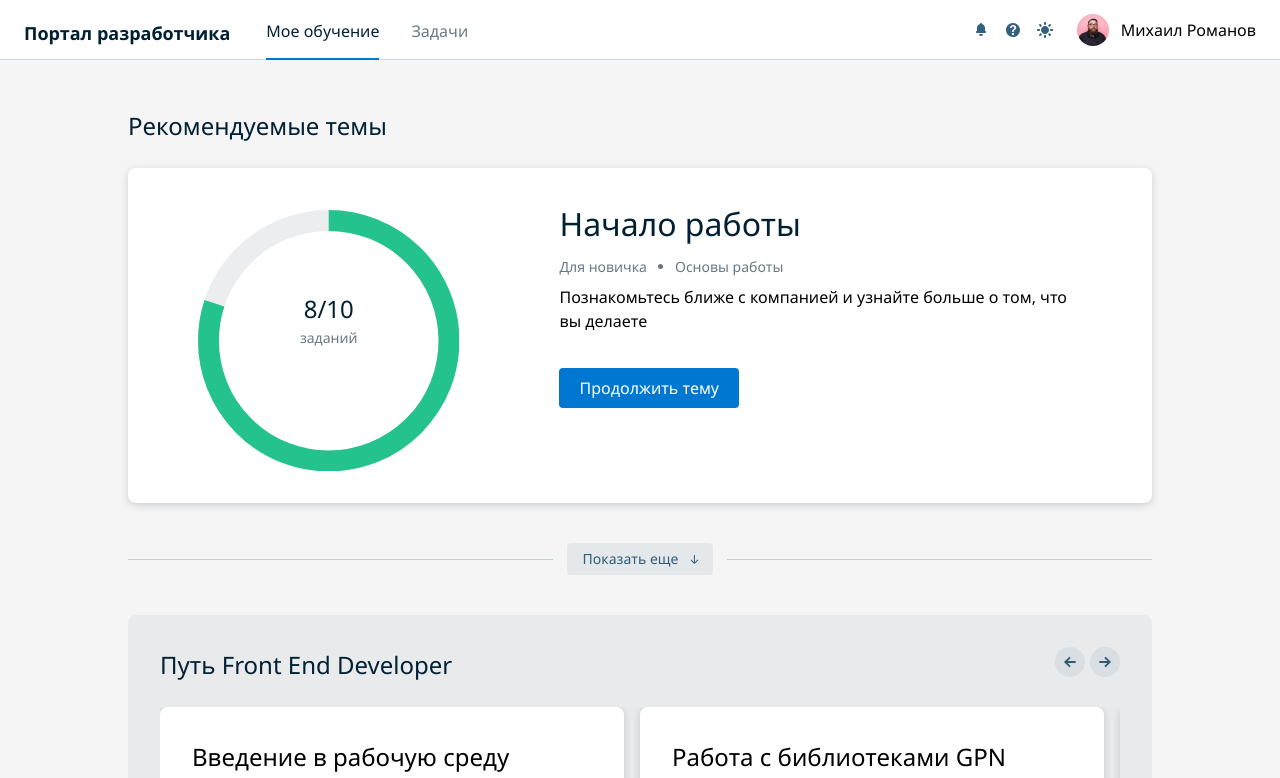
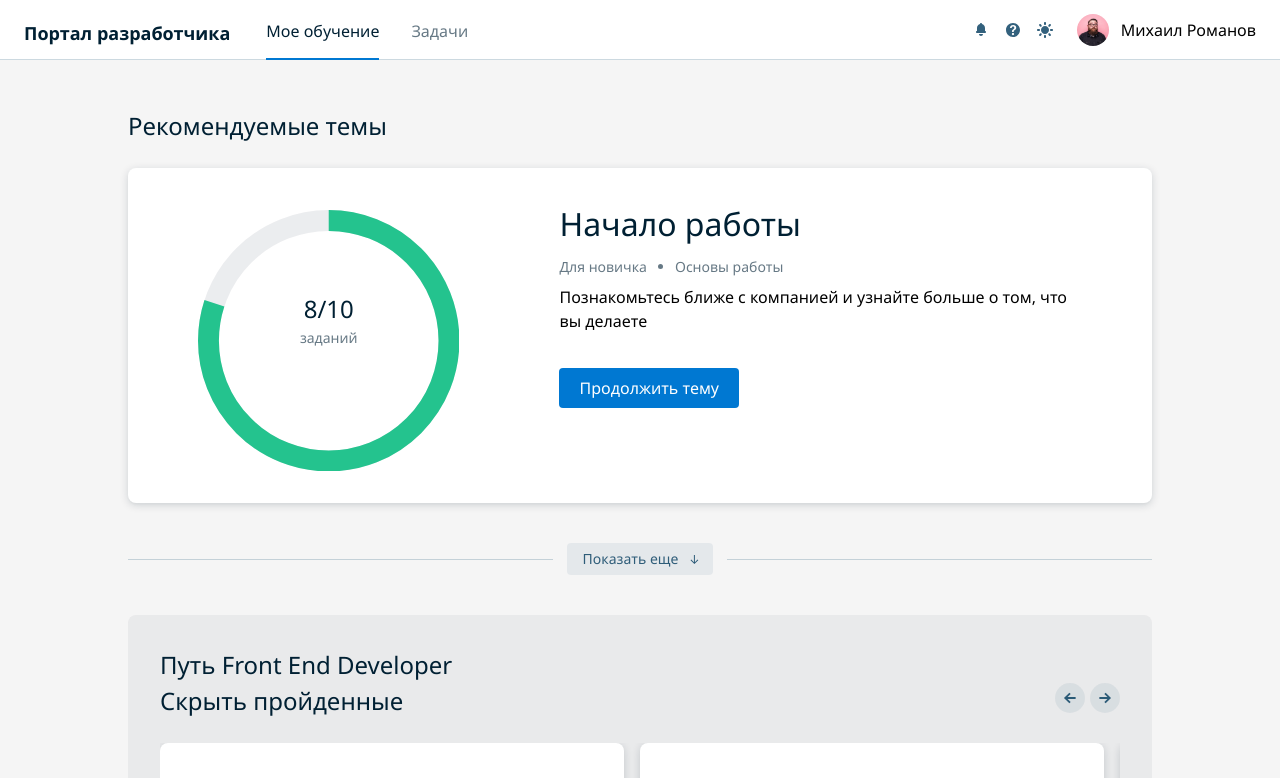
Before and after one commit to Irina0110/IT-education, a React (Vite) app: page / in a window 1280 px wide. Shown: the top 778 px of the page. Built offline with nearby package versions, Linux system fonts and the light colour scheme.

Commit message:
feat: add filter to FrontendWay

```diff
--- a/src/components/Education/components/FrontendWay/index.tsx
+++ b/src/components/Education/components/FrontendWay/index.tsx
@@ -6,6 +6,10 @@ import SliderComponent from "../Slider";
 
 const FrontendWay = () => {
     const [Themes, setThemes] = useState<Theme[]>([]);
+    const [showOnlyCompleted, setShowOnlyCompleted] = useState(false);
+    const handleFilterToggle = () => {
+        setShowOnlyCompleted((prev) => !prev);
+    };
     useEffect(() => {
         fetchThemes().then((data) => {
             setThemes(data);
@@ -13,8 +17,12 @@ const FrontendWay = () => {
     }, []);
     return (
         <div className='frontend-way'>
-            <h2 className='content__title font2XL'>Путь Front End Developer</h2>
-            <SliderComponent themes={Themes}/>
+            <div className='content__title font2XL'>Путь Front End Developer
+                <div className='button_hide' onClick={handleFilterToggle}>
+                    {showOnlyCompleted ? "Показать все" : "Скрыть пройденные"}
+                </div>
+            </div>
+            <SliderComponent themes={Themes} filter={showOnlyCompleted}/>
         </div>
     )
 };
--- a/src/components/Education/components/Slider/index.tsx
+++ b/src/components/Education/components/Slider/index.tsx
@@ -9,9 +9,10 @@ import LeftArrowIcon  from "../../../../static/icons/arrowLeft.svg";
 import RightArrowIcon  from "../../../../static/icons/arrowRight.svg";
 interface SliderProps {
     themes: Theme[];
+    filter?: boolean;
 }
 
-function SliderComponent({ themes }: SliderProps) {
+function SliderComponent({ themes, filter }: SliderProps) {
     const settings = {
         dots: false,
         infinite: true,
@@ -129,10 +130,12 @@ function SliderComponent({ themes }: SliderProps) {
             },
         ],
     };
-
+    const filteredThemes = filter
+        ? themes.filter((theme) => theme.status != "done")
+        : themes;
     return (
         <Slider {...settings}>
-            {themes.map((theme) => (
+            {filteredThemes.map((theme) => (
                 <div key={theme.title}>
                     <ThemeCard theme={theme} />
                 </div>
```
